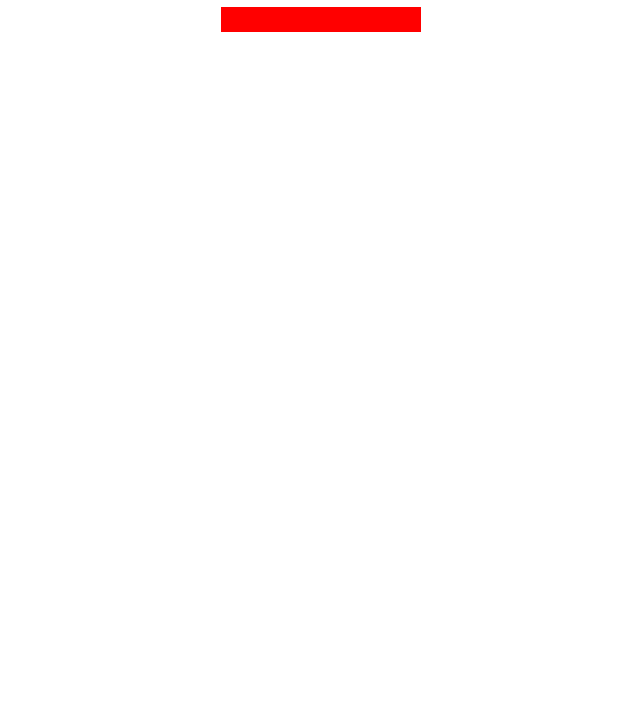
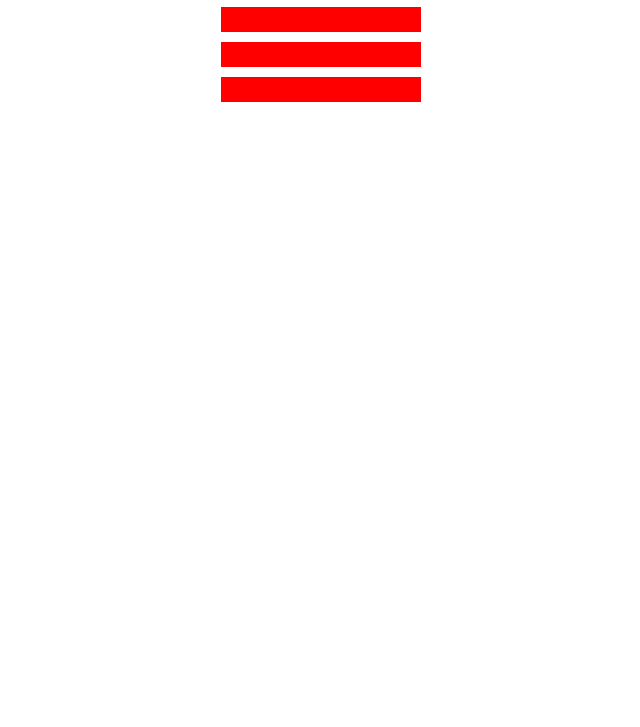
Before and after one commit to devashishag11/CSSColorMarkers.github.io, a plain HTML site: page index.html in a window 1280 px wide. Shown: the part 73-800 px from the top of the page, without its empty margins (319-959 px from the left). Drawn offline with Linux system fonts and the light colour scheme.

Commit message:
Update index.html

```diff
--- a/index.html
+++ b/index.html
@@ -12,9 +12,12 @@
 <body>
     <h1>CSS Color Markers</h1>
     <div class="container">
-        <div class="marker">
-        </div>
+      <div class="marker">
+      </div>
+      <div class="marker">
+      </div>
+      <div class="marker">
+      </div>
     </div>
-</body>
-
+  </body>
 </html>
```
